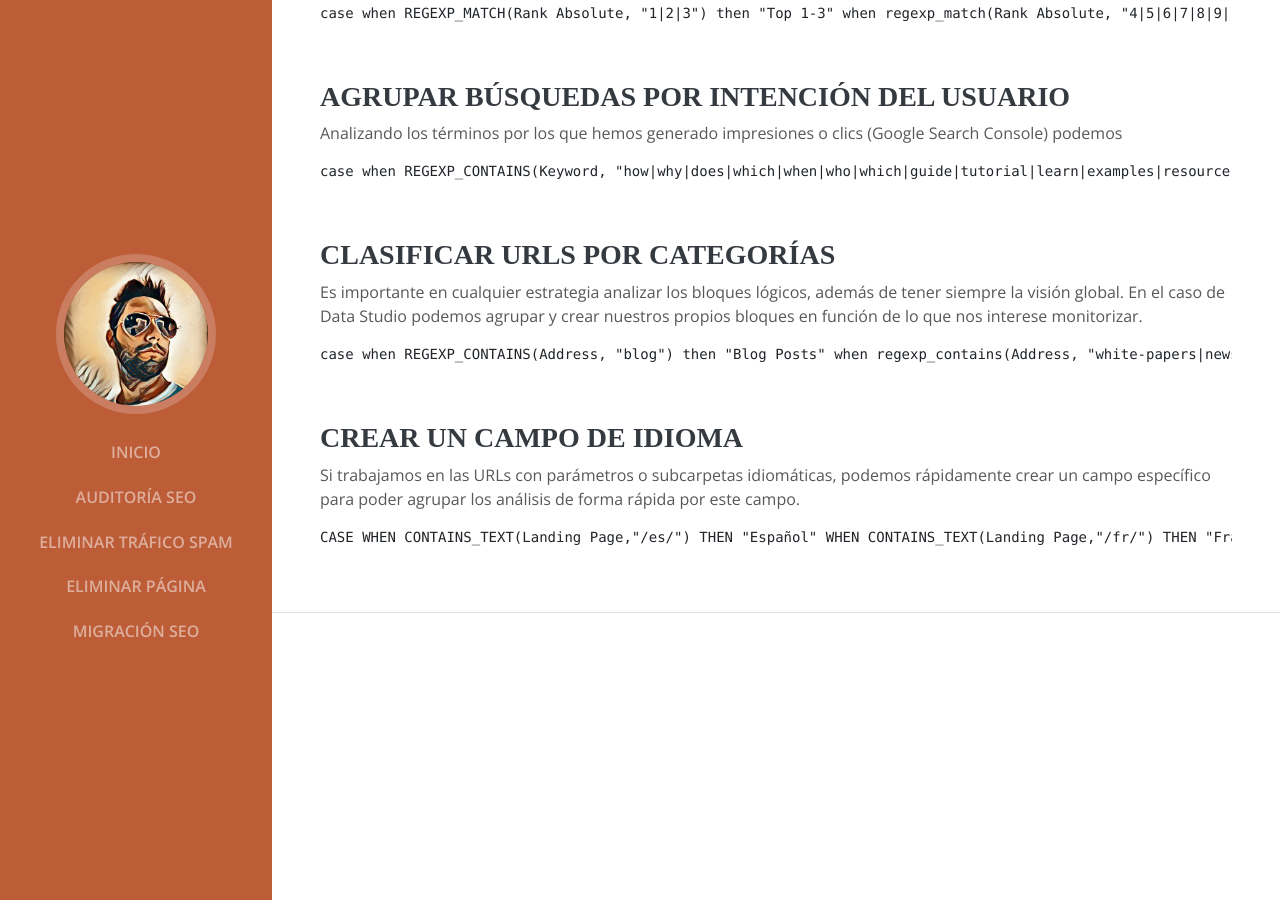
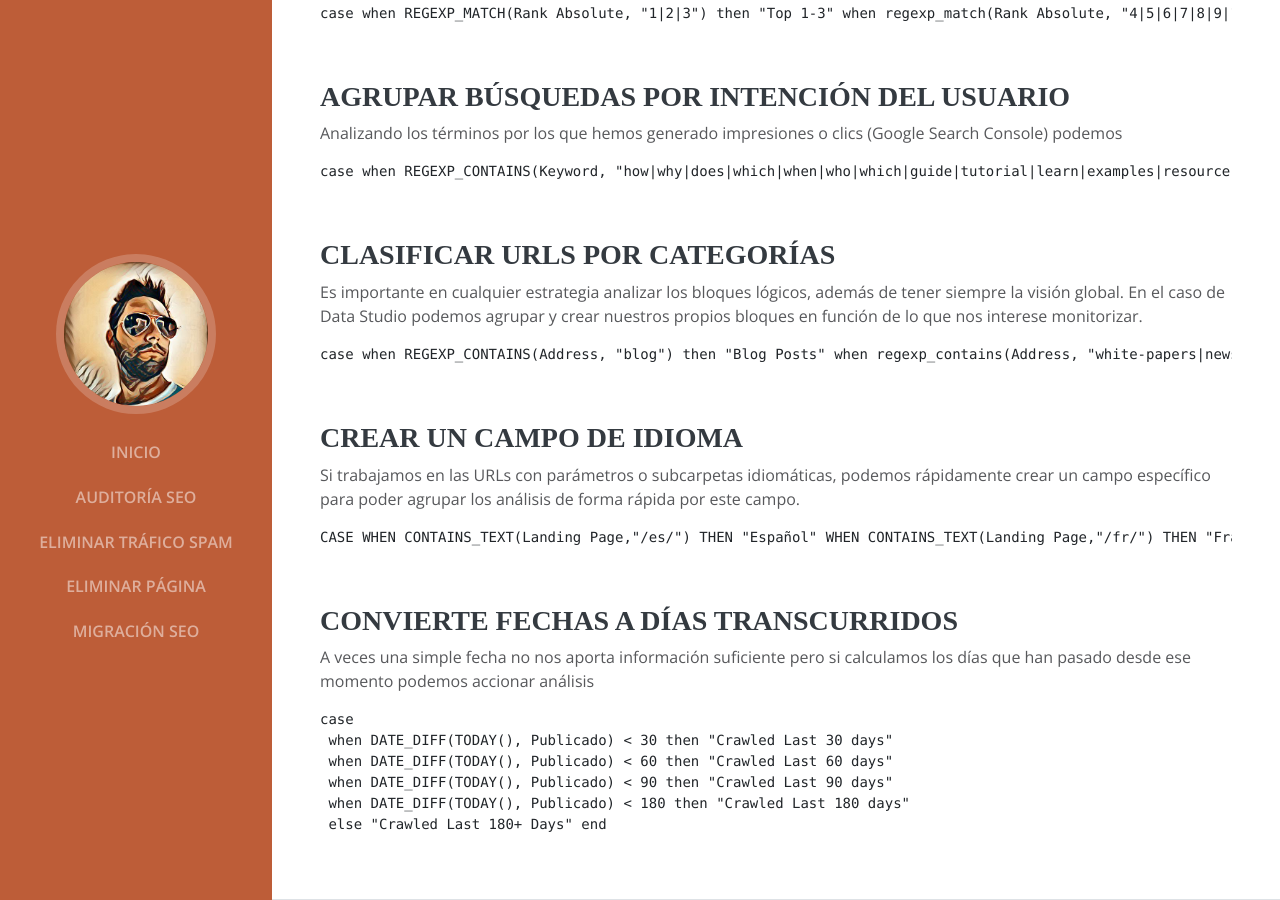
Before and after one commit to Emirodgar/w-chuleta-seo, a Jekyll site: the page built from X - Dashboards/campos-personalizados-data-studio.md, in a window 1280 px wide and 900 px high, scrolled down 764 px. Built offline with Jekyll 4.4.1, drawn with Linux system fonts in a browser that asks for light colours; some web fonts are replaced; our own code applies the rules of GitHub Pages for plain Markdown files.

Commit message:
X - Dashboards/campos-personalizados-data-studio.md updated from https://stackedit.io/

````diff
--- a/X - Dashboards/campos-personalizados-data-studio.md
+++ b/X - Dashboards/campos-personalizados-data-studio.md
@@ -54,6 +54,19 @@
 ```
 CASE WHEN CONTAINS_TEXT(Landing Page,"/es/") THEN "Español" WHEN CONTAINS_TEXT(Landing Page,"/fr/") THEN "Francés" WHEN CONTAINS_TEXT(Landing Page,"/de/") THEN "Alemán" WHEN CONTAINS_TEXT(Landing Page,"/it/") THEN "Italiano" else "Inglés" end
 ```
+
+## Convierte fechas a días transcurridos
+
+A veces una simple fecha no nos aporta información suficiente pero si calculamos los días que han pasado desde ese momento podemos accionar análisis
+
+```
+case
+ when DATE_DIFF(TODAY(), Publicado) < 30 then "Crawled Last 30 days"
+ when DATE_DIFF(TODAY(), Publicado) < 60 then "Crawled Last 60 days"
+ when DATE_DIFF(TODAY(), Publicado) < 90 then "Crawled Last 90 days"
+ when DATE_DIFF(TODAY(), Publicado) < 180 then "Crawled Last 180 days"
+ else "Crawled Last 180+ Days" end
+```
 <!--stackedit_data:
-eyJoaXN0b3J5IjpbLTE0NDI2MzMxMDRdfQ==
+eyJoaXN0b3J5IjpbMTc5ODgzNjcwMCwtMTQ0MjYzMzEwNF19
 -->
````
